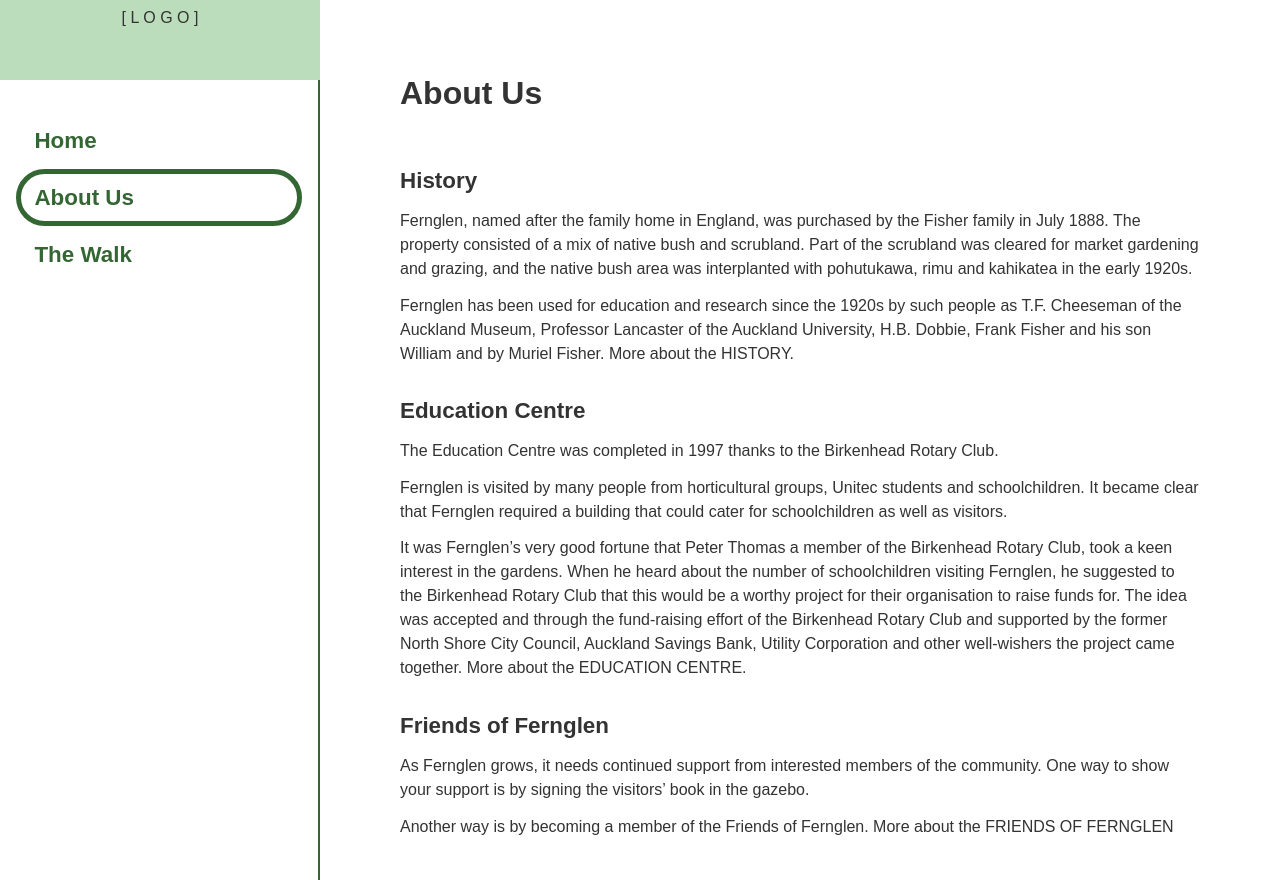
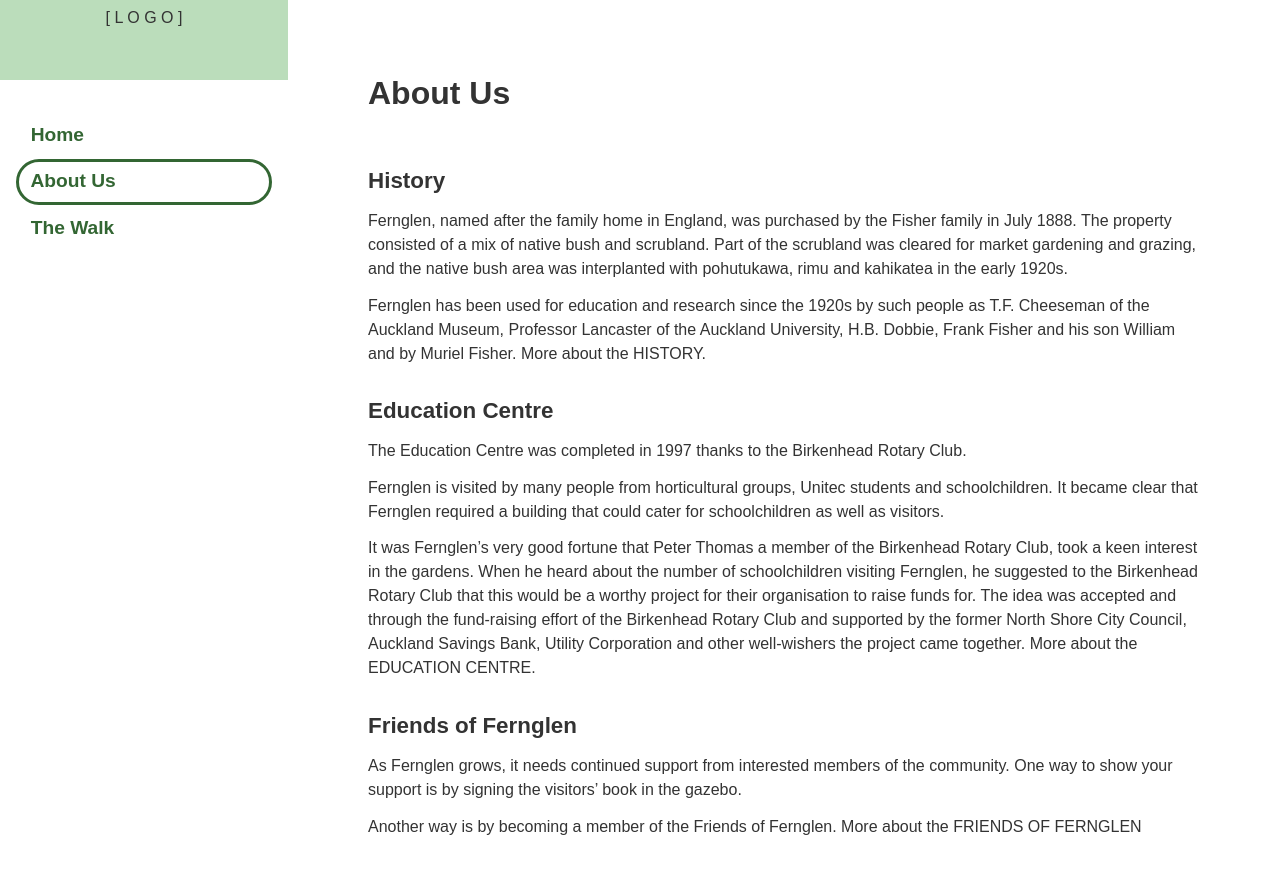
Before and after one commit to fernglen/fernglengardens.github.io, a plain HTML site: page about_us.html in a window 1280 px wide. Drawn offline with Linux system fonts and the light colour scheme.

Commit message:
some small tweaks on the menu

```diff
--- a/css/fernglen.css
+++ b/css/fernglen.css
@@ -22,23 +22,21 @@
 }
 
 #sidemenu {
-    width: 20em;
+    width: 18em;
     min-height: 100%;
-    padding: 2em 1em;
+    padding: 1em 1em;
     position: absolute;
     top: 0;
-    left: -20em;
+    left: -18em;
     z-index: 1;
-    border-right: 2px solid #363;
 }
 
 #menutoggle {
     position: absolute;
     top: 0;
-    left: 20em;
+    left: 18em;
     padding: 10px 10px;
 }
-
 #menutoggle-state:checked + #sidemenu {
     left: 0;
 }
@@ -60,13 +58,14 @@ article {
 @media screen and (min-width: 60em) {
 
     #logo {
-        width: 20em;
+        width: 18em;
     }
 
     #sidemenu {
         position: absolute;
         top: 5em;
         left: 0em;
+        padding: 2em 1em;
     }
 
     #menutoggle {
@@ -75,7 +74,7 @@ article {
 
     main {
         top: 0;
-        left: 20em;
+        left: 18em;
     }
 
     article {
@@ -102,23 +101,25 @@ article {
 
 #sidemenu {
     background-color: white;
+    border-right: 2px solid #363;
+    box-shadow: 2px 2px 10px;
 }
 #sidemenu li {
     list-style: none;
     padding: 0;
 }
 #sidemenu .selected {
-    border: 5px solid #363;
+    border: 0.2em solid #363;
     border-radius: 2em;
 }
 #sidemenu .unselected {
-    padding: 5px;
+    padding: 0.2em;
 }
 
 /* */
 #sidemenu a {
     color: #363;
-    font-size: 1.4em;
+    font-size: 1.2em;
     font-weight: bold;
     text-decoration: none;
     padding: 0.3em 0.6em;
@@ -130,7 +131,13 @@ article {
 
 /* the "hamburger icon" of the menu toggle consists of 3 divs stacked vertically */
 #menutoggle {
+    background-color: rgba(255, 255, 255, 0.7);
     border: 2px solid #363;
+    border-radius: 5px;
+    box-shadow: 2px 2px 10px;
+}
+#menutoggle:hover {
+    border-color: #030;
 }
 #menutoggle div {
     background-color: #363;
@@ -138,6 +145,9 @@ article {
     height: 6px;
     margin: 3px 0px;
     border-radius: 5px;
+}
+#menutoggle:hover div {
+    background-color: #030;
 }
 #menutoggle-state:checked + #sidemenu #menutoggle{
     border-left: none;
@@ -162,3 +172,11 @@ li {
     list-style-position: inside;
     padding: 0 0 0 0.5em;
 }
+
+@media screen and (min-width: 60em) {
+
+    #sidemenu {
+        border: none;
+        box-shadow: none;
+    }
+}
```
Also changed, not shown: about_us.html (+4 -0 lines), index.html (+4 -0 lines), walk.html (+4 -0 lines).
